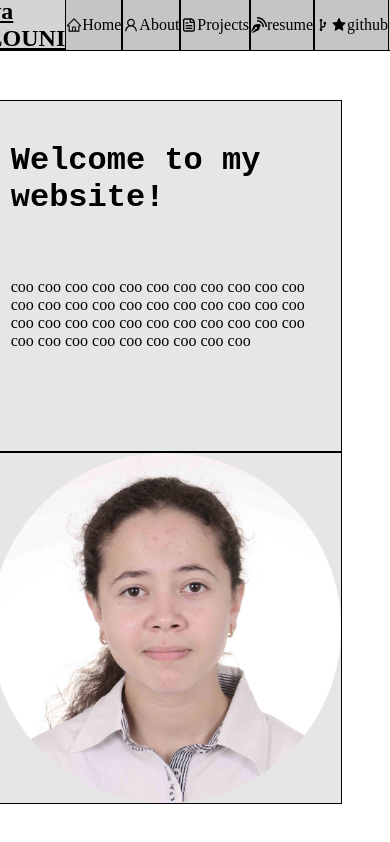
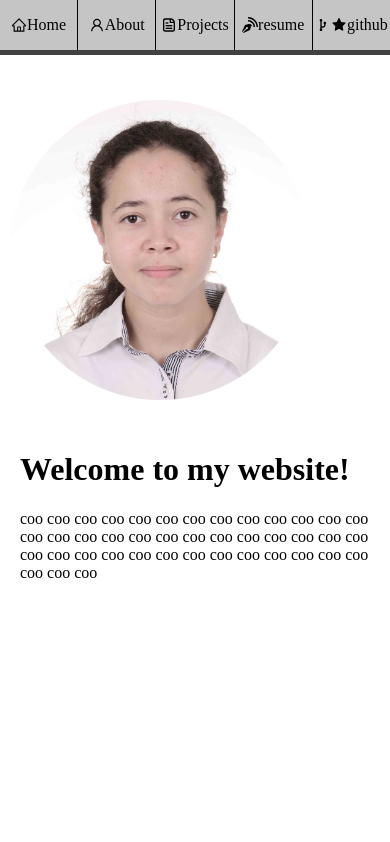
Before and after one commit to IrisTheSnail/game-in-JS-es6, a React (Create React App) app: page / in a window 390 px wide. Built offline with nearby package versions, Linux system fonts and the light colour scheme.

Commit message:
choose what you ll put in the page

```diff
--- a/src/App.css
+++ b/src/App.css
@@ -18,22 +18,22 @@ body {
 .header{
     display : flex;
     flex-direction: row;
-    justify-content: flex-end;
+    justify-content: center;
     /***gap: 30px;***/                  /*lass9 dyal flex - yachouti*/
     /*had l blan dyal gap kayn ta f l grid*/
 
     align-items: center;
     width: 100%;
     height: 100%;
-    border-bottom: 1px solid black;
+    border-bottom: 5px solid rgb(66, 66, 66);
 }
 
 .headings{
-    width: 150px;
+    width: 250px;
     height: 100%;
     text-align: center;
     background-color: #c5c5c5;
-    border-left : 1px solid black;
+
     border-right : 1px solid black;
     color : black;
     display: flex;
@@ -44,7 +44,7 @@ body {
 }
 
 .git {
-    margin-right: 1px;
+    margin-right: -1px;
 }
 
 .headings:hover{
@@ -59,32 +59,15 @@ a {
     text-decoration: none; /*9ra 9ra*/
 }
 
-.burger {
-    display : none;
-}
-
-.khobz {
-    width : 25px;
-    height: 3px;
-    background-color: rgb(226, 226, 226);
-    margin : 1px;
-}
-
-@media (max-width: 768px) {
-    .mii{flex-wrap: wrap;}
-}
-
 * {
     font-family:'Times New Roman', Times, serif
 }
-
+/*
 .mii {
     justify-content: center;
     display: flex;
-    width : 70%;
+    width : 90%;
     align-content: center;
-    flex-direction: row;
-
     position :relative;
 
 }
@@ -94,15 +77,17 @@ a {
     align-self: center;
     width : 350px;
     flex-grow: 1;
-    background-color: #e6e6e6;
+    background-color: inherit;
     align-self:flex-start;
-    border: 1px solid black;
+
 }
 
 .txt {
     text-align: left;
     align-items: center;
     padding : 20px;
+
+
 }
 
 #txt1 {
@@ -112,12 +97,14 @@ a {
 .cv {
     display: block;
     left : 50%;
-
+    border : 3px double rgb(70, 47, 29);
+    border-radius: 100%;
+    margin-left : 100px;
+    margin-right: 70px;
 }
 
 .center{
     width : 50%;
-
     margin: auto;
     margin-top: 50px;
 }
@@ -126,12 +113,44 @@ a {
     display: flex;
     flex-direction: column;
     max-width: 600px;
-    min-width: 350px;
     height: 350px;
 
 }
 
 h2 {
     text-decoration: underline;
-    padding:
+    align-self: center;
 }
+*/
+
+.mii {
+    display: grid;
+    grid-template-columns: repeat(3, auto);
+    margin-top: 50px;
+    margin-left: 40px;
+    gap : 30px;
+
+}
+
+.cv {
+    width : 310px;
+}
+
+.mii2 {
+    display: grid;
+    grid-template-rows: repeat(3, auto);
+    margin-top: 50px;
+    margin-left: 10px;
+    gap : 30px;
+
+
+}
+
+.cv2 {
+    width : 300px;
+}
+
+.txt2 {
+    margin-right : 20px;
+    margin-left: 10px;
+}
--- a/src/components/Houm.js
+++ b/src/components/Houm.js
@@ -1,7 +1,8 @@
 export default function Houm(){
+    var w = window.innerWidth;
+    if(w >= 617){
         return(
-        <div className="center">
-        <div className="mii">
+            <div className="mii" id="coo">
                 <div className="mi" id="texte">
                     <h1 className="txt" id="txt1">Welcome to my website!</h1>
                     <div className="txt" id="txt2">
@@ -12,6 +13,21 @@ export default function Houm(){
                 </div>
                 <img className="mi cv" src="mi.png" alt="mi"></img>
             </div>
+        );
+
+    }else { //2 : we re on a tablet or a cellphone
+        return(
+            <div className="mii2" id="coo2">
+                <img className="mi2 cv2" src="mi.png" alt="mi"></img>
+                <div className="mi2" id="texte2">
+                    <h1 className="txt2">Welcome to my website!</h1>
+                    <div className="txt2">
+
+                        coo coo coo coo coo coo coo coo coo coo coo coo coo coo coo coo coo coo coo coo coo coo coo coo coo coo coo coo coo coo coo coo coo coo coo coo coo coo
+                        coo coo coo coo
+                    </div>
+                </div>
             </div>
         );
     }
+}
--- a/src/components/header.js
+++ b/src/components/header.js
@@ -5,7 +5,6 @@ import { Outlet, Link } from "react-router-dom";
 export default function Header(){
     return (<div className="navBar">
                 <div className="header">
-                    <h2>Salwa ADLOUNI</h2>
                     <Link to="/" className="headings">
                     <svg stroke="currentColor" fill="currentColor" strokeWidth="0" viewBox="0 0 1024 1024" height="1em" width="1em" xmlns="http://www.w3.org/2000/svg">
                         <path d="M946.5 505L560.1 118.8l-25.9-25.9a31.5 31.5 0 0 0-44.4 0L77.5 505a63.9 63.9 0 0 0-18.8 46c.4 35.2 29.7 63.3 64.9 63.3h42.5V940h691.8V614.3h43.4c17.1 0 33.2-6.7 45.3-18.8a63.6 63.6 0 0 0 18.7-45.3c0-17-6.7-33.1-18.8-45.2zM568 868H456V664h112v204zm217.9-325.7V868H632V640c0-22.1-17.9-40-40-40H432c-22.1 0-40 17.9-40 40v228H238.1V542.3h-96l370-369.7 23.1 23.1L882 542.3h-96.1z">
```
Lines whose indentation alone changed are shown as unchanged.
